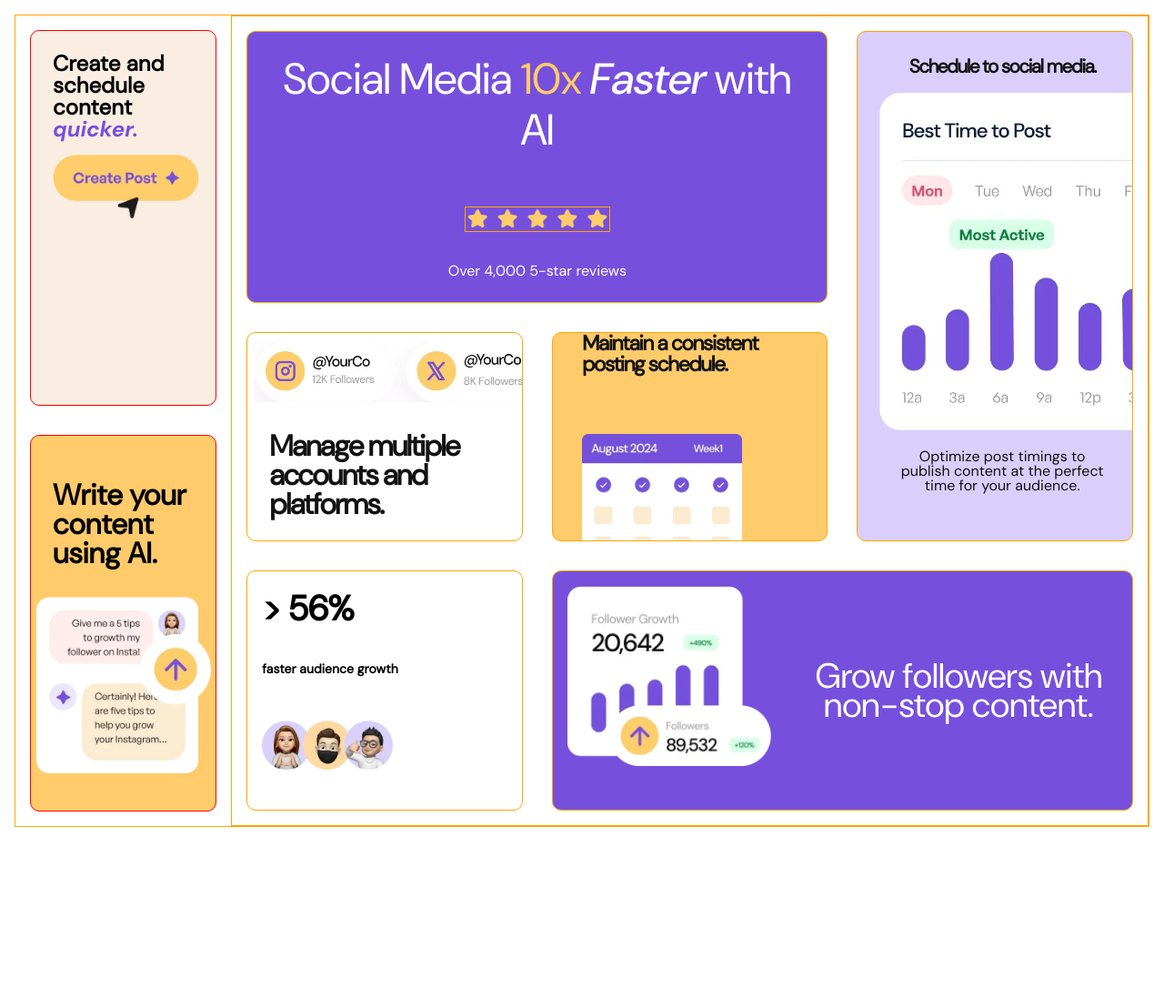
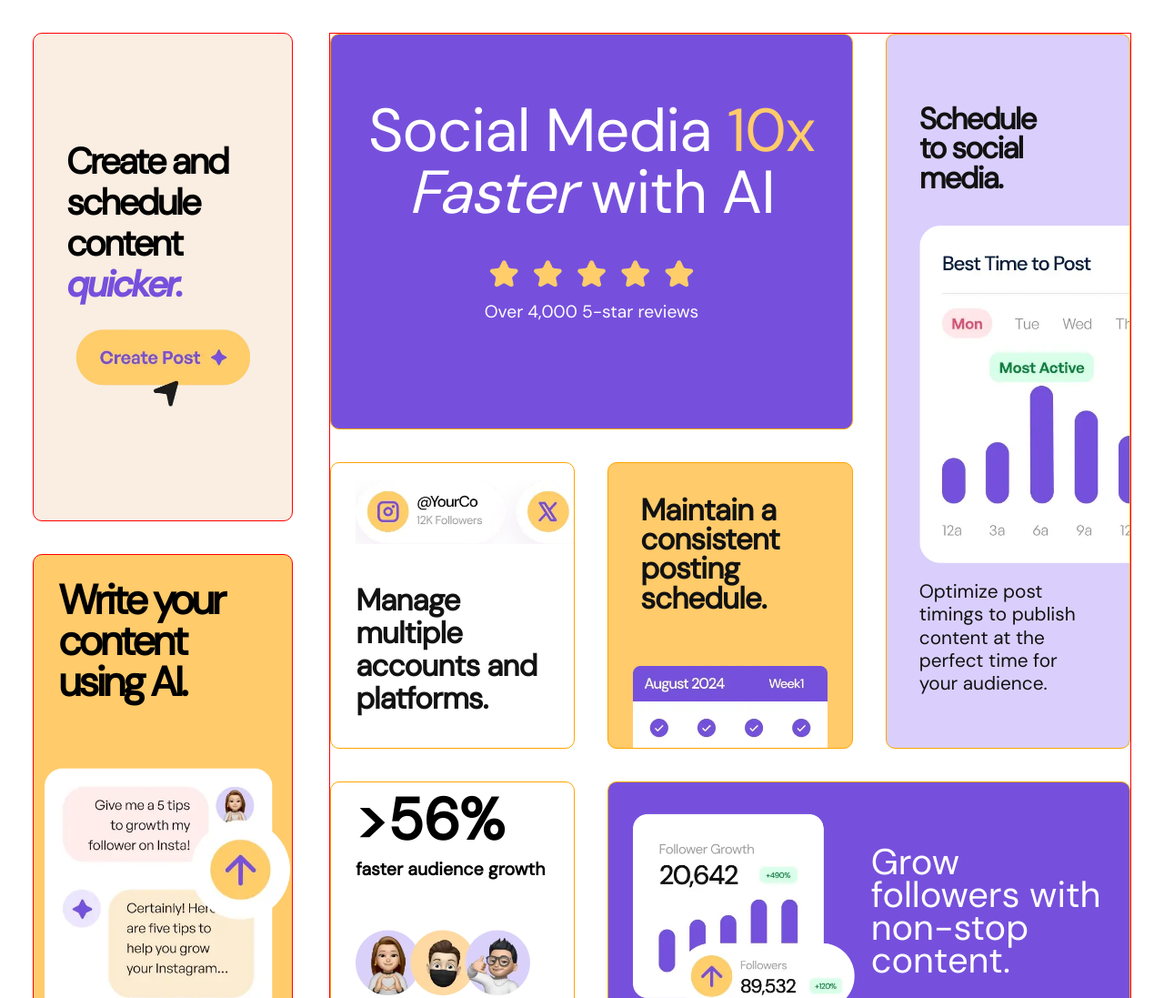
Before and after one commit to djeymiquel-dev/winc-css-project, a plain HTML site: page index.html in a window 1280 px wide. Shown: the top 1097 px of the page at 91% size. Before the commit the page ends 925 px from the top, so only its background shows below. Drawn offline with Linux system fonts and the light colour scheme.

Commit message:
Added tablet view media query
exit

```diff
--- a/css/normalize.css
+++ b/css/normalize.css
@@ -3,7 +3,7 @@ html {
   margin: 0;
   padding: 0;
   font-family: "DSSans", sans-serif;
-  font-size: 16px;
+  font-size: 18px;
 }
 
 *,
--- a/css/style.css
+++ b/css/style.css
@@ -13,7 +13,7 @@
   --Black: hsl(0, 0%, 7%);
 
   /* font size paragraph */
-  --paragraph-font-size: 18px;
+  --paragraph-font-size: 1rem;
 
   /* border-radius */
   --border-radius: 10px;
@@ -30,53 +30,71 @@
   --large-padding: 1.5rem;
   --xl-padding: 2rem;
 
-  /* font size */
-  --ratio: 1.618px;
+  /* font size based on golden ratio 1.618px */
+  --ratio: 0.09rem;
 
   --paragraaf: 1rem;
-  --small-para: 0.833;
-  --h1: 2.986rem;
-  --h2: 2.488rem;
-  --h3: 2.074rem;
-  --h4: 1.728rem;
-  --h5: 1.44rem;
-  --h6: 1.2rem;
 
-  --letter-spacing: -0.1rem;
+  /* 14px */
+  --small-para: 0.875rem;
+  --h1: 2.986rem; /* vw: 3.732vw */
+  --h2: 2.488rem; /* vw: 3.11vw */
+  --h3: 2.074rem; /* vw: 2.592vw */
+  --h4: 1.728rem; /* vw: 2.16vw */
+  --h5: 1.44rem; /* vw: 1.8vw */
+  --h6: 1.2rem; /* vw: 1.5vw */
+
+  /* vw */
+  --VW-H1: 3.732vw;
+  --VW-H2: 3.11vw;
+  --VW-H3: 2.592vw;
+  --VW-H4: 2.16vw;
+  --VW-H5: 1.8vw;
+  --VW-H6: 1.5vw;
+
+  --letter-spacing: -0.05rem;
+  --line-height: 1.3rem;
+
+  --Medium-500: 500 "DSSansMedium", sans-serif;
+  --Regular-500: 500 "DSSans", sans-serif;
+  --Italic-500: "DSSansItalic", sans-serif;
+
+  --Medium-400: 400 "DSSansMedium", sans-serif;
+  --Regular-400: 400 "DSSans", sans-serif;
+  --Italic-400: "DSSansItalic", sans-serif;
 }
 
 @font-face {
   font-family: "DSSans";
-  src: url("/assets/fonts/DMSans-VariableFont_opsz\,wght.ttf")
-    format("truetype");
-  font-weight: 400;
+  src: url("/assets/fonts/static/DMSans-Regular.ttf") format("truetype");
+}
+
+@font-face {
+  font-family: "DSSansMedium";
+  src: url("/assets/fonts/static/DMSans-Medium.ttf") format("truetype");
 }
 
 @font-face {
   font-family: "DSSansItalic";
-  src: url("/assets/fonts/DMSans-Italic-VariableFont_opsz\,wght.ttf")
-    format("truetype");
-  /* font-weight: 400; */
+  src: url("/assets/fonts/static/DMSans-MediumItalic.ttf") format("truetype");
 }
 
 /* mobile layout */
-
+@media (min-width: 320px) {
   .flex-container {
     display: flex;
     flex-direction: column;
     gap: 2rem;
-  padding: var(--normal-padding);
+    padding: var(--small-padding);
   }
 
   .flex-items {
     border-radius: var(--border-radius);
-  border: var(--border-red);
   }
 
   .card-1 {
     display: flex;
     flex-direction: column;
-  justify-content: center;
     align-items: center;
     padding: var(--large-padding);
     color: var(--White);
@@ -86,14 +104,20 @@
   }
 
   .card-1 h1 {
-  font-size: clamp(2.422rem, 5vw, var(--h1));
-  font-weight: 500;
-  line-height: 2.5rem;
+    font: var(--Medium-500);
+    font-size: clamp(var(--h3), 6vw, var(--h1));
+    line-height: 0.9em;
+    letter-spacing: var(--letter-spacing);
+    max-width: 80vw;
+    /* padding: 0 10vw; */
+    /* margin: 0 clamp(0.5rem, min(3vw, 3rem), 6rem); */
+    padding: 0 clamp(0.5rem, min(3.5vw, 3rem), 4rem);
     margin-bottom: var(--large-margin);
+    /* margin: 0 7rem; */
   }
 
   .card-1 img {
-  border: var(--border-orange);
+    /* border: var(--border-orange); */
     width: 10rem;
     height: auto;
     margin: 0;
@@ -101,9 +125,7 @@
   }
 
   .card-1 p {
-  /* margin-top: var(--small-margin); */
-  font-size: var(--small-para);
-  font-weight: 100;
+    font: var(--Regular-400);
     margin-bottom: var(--normal-margin);
   }
 
@@ -111,48 +133,49 @@
     color: var(--Yellow-500);
   }
 
-.span-Faster {
-  font-family: "DSSansItalic", sans-serif;
+  .card-1 h1 .span-Faster {
+    font: var(--Italic-500);
+    font-style: italic;
   }
 
   .card-2 {
     display: flex;
     flex-direction: column;
-  padding: 0.5rem;
+    align-items: flex-start;
+    padding: var(--normal-padding);
     overflow: hidden;
   }
 
   .card-2 img {
-  width: 18rem;
+    width: 14rem;
     height: auto;
+    margin-bottom: var(--small-margin);
   }
 
   .card-2 h2 {
     color: var(--Black);
-  font-size: var(--h5);
-  line-height: 1.4rem;
+    font-size: clamp(var(--h6), 5vw, var(--h4));
+    line-height: var(--line-height);
     letter-spacing: var(--letter-spacing);
-  margin: clamp(0.2rem, 0.5rem, 1.5rem);
   }
-/* padding-left: var(--normal-padding); */
 
   .card-3 {
     position: relative;
-  display: block;
+    display: flex;
     flex-direction: column;
-  align-items: center;
+    align-items: flex-start;
     background-color: var(--Yellow-500);
     padding: 1rem 1rem 0 1rem;
     overflow: hidden;
   }
 
   .card-3 h2 {
+    font-size: clamp(var(--h6), 5vw, var(--h4));
+    line-height: var(--line-height);
+    letter-spacing: var(--letter-spacing);
     color: var(--Black);
     position: relative;
-  font-size: var(--h5);
-  line-height: 1.4rem;
-  letter-spacing: var(--letter-spacing);
-  margin-bottom: 9rem;
+    margin-bottom: 8rem;
   }
 
   /* position: absolute; */
@@ -161,7 +184,6 @@
     width: 11rem;
     height: auto;
     max-width: 100%;
-  /* object-fit: cover; */
     margin-top: var(--normal-margin);
     position: absolute;
   }
@@ -169,39 +191,32 @@
   .card-4 {
     color: var(--Black);
     background-color: var(--Purple-100);
-  padding: var(--small-padding);
     text-align: center;
     overflow: hidden;
-}
-
-.card-4 img {
-  width: 16rem;
-  margin-top: var(--normal-margin);
-  margin-bottom: var(--normal-margin);
   }
 
   .card-4 h2 {
     font-size: 1.3rem;
     letter-spacing: -0.1rem;
-  margin-top: var(--normal-margin);
+    margin: 1rem 0 1rem 0;
+  }
+  .card-4 img {
+    width: 15rem;
+    height: auto;
+    margin-bottom: var(--normal-margin);
   }
 
   .card-4 p {
     line-height: 1rem;
-  margin-bottom: var(--normal-margin);
-  margin-left: var(--normal-margin);
-  margin-right: var(--normal-margin);
+    margin: 0 1rem 2rem 1rem;
   }
 
   .card-5 {
     display: flex;
     flex-direction: column;
-  /* justify-content: center; */
+    align-items: center;
     color: var(--White);
     background-color: var(--Purple-500);
-  padding: 3rem;
-  padding-top: var(--normal-padding);
-  padding-bottom: var(--normal-padding);
     text-align: center;
     overflow: hidden;
   }
@@ -209,12 +224,16 @@
   .card-5 img {
     width: 12rem;
     height: auto;
-  margin-bottom: var(--xl-margin);
+    margin: 1rem 2rem 2rem 2rem;
   }
 
   .card-5 h2 {
-  line-height: 1.3rem;
-  font-weight: 585;
+    font-family: var(--Medium-400);
+    font-size: calc(var(--h6) + 0.3rem);
+    line-height: var(--line-height);
+    font-weight: 400;
+    padding-right: 1rem;
+    margin: 0rem 1rem 1.5rem 2rem;
   }
 
   .card-6 {
@@ -229,7 +248,7 @@
   }
 
   .card-6 p {
-  font-size: 0.875rem;
+    font-size: var(--small-para);
     font-weight: 600;
     margin-bottom: var(--normal-margin);
   }
@@ -248,8 +267,11 @@
   }
 
   .card-7 h2 {
+    font-size: calc(var(--h4) - 0.2rem);
+    font-weight: 600;
+    line-height: var(--line-height);
+    letter-spacing: var(--letter-spacing);
     margin-bottom: var(--normal-margin);
-  line-height: 1.5rem;
   }
 
   .card-7 img {
@@ -265,29 +287,140 @@
   .card-8 {
     display: flex;
     flex-direction: column;
+    align-items: flex-start;
     background-color: var(--Yellow-500);
     padding: var(--normal-padding);
     overflow: hidden;
   }
 
   .card-8 h2 {
-  line-height: 1.4rem;
-  margin-left: var(--small-margin);
-  margin-top: var(--small-margin);
+    line-height: var(--line-height);
+    letter-spacing: var(--letter-spacing);
+    box-sizing: border-box;
   }
 
   .card-8 img {
     width: 12rem;
-  margin-top: var(--small-margin);
+    height: auto;
+    margin-top: var(--normal-margin);
+  }
 }
 
-@media (min-width: 700px) {
+@media (min-width: 768px) {
+  .grid-container-1 {
+    display: grid;
+    grid-template-columns: 1fr 1fr;
+    grid-template-rows: repeat(4, 1fr);
+    gap: 2rem;
+    /* padding: ; */
+  }
+
+  .grid-container-1 {
+    border: var(--border-red);
+  }
+
+  .card-1 {
+    display: flex;
+    flex-direction: column;
+    padding: 0;
+    margin: 0;
+    gap: 0;
+    grid-column: 1/3;
+    grid-row: 1;
+  }
+
+  .card-1 h1 {
+    /* padding: 0 12vw; */
+    padding: 0 clamp(0.5rem, 7.5vw, 6rem);
+    margin-top: 1.5rem;
+  }
+
+  .card-2 {
+    display: block;
+    flex-direction: column;
+    gap: 0;
+  }
+
+  .card-2 img {
+    width: 45vw;
+  }
+
+  .card-2 h2 {
+    font-size: 3.75vw;
+    line-height: 2.2rem;
+    padding-right: 2rem;
+    margin: 0 auto;
+  }
+
+  .card-3 {
+    display: flex;
+    flex-direction: column;
+    gap: 0;
+  }
+
+  .card-3 img {
+    width: 36vw;
+    position: absolute;
+    margin: 0;
+    align-self: center;
+  }
+
+  .card-3 h2 {
+    font-size: 3.75vw;
+    line-height: 2.2rem;
+    line-height: clamp(1.2rem, 1.7rem, 2.5rem);
+    margin: 0;
+    padding: 0 5rem 0 0;
+  }
+
+  .card-4 {
+    display: flex;
+    flex-direction: row;
+    grid-column: 1/3;
+    grid-row: 4;
+  }
+
+  .card-4 img {
+    width: 50vw;
+    height: auto;
+  }
+
+  .card-5 {
+    display: flex;
+    flex-direction: column;
+  }
+
+  .card-6 {
+    display: flex;
+    flex-direction: co;
+  }
+
+  .grid-container-2 {
+    display: grid;
+    grid-template-columns: 1fr 1fr;
+    grid-template-rows: 1fr;
+    gap: 2rem;
+  }
+
+  .card-7 {
+    display: flex;
+    flex-direction: column;
+  }
+
+  .card-8 {
+    display: flex;
+    flex-direction: column;
+  }
+}
+
+@media (min-width: 1025px) {
   .main-grid {
     display: grid;
     grid-template-columns: 6;
     grid-template-rows: 1;
-    border: var(--border-orange);
-    margin: var(--normal-margin);
+    gap: 2.222rem;
+    padding: 2rem;
+    /* margin: var(--normal-margin); */
   }
 
   .grid-container-1 {
@@ -295,117 +428,179 @@
     grid-template-columns: repeat(3, 1fr);
     grid-template-rows: repeat(3, auto);
     gap: 2rem;
-    grid-column: 2/7;
+    grid-column: 2/6;
     grid-row: 1;
+    padding: 0;
+  }
+
+  .grid-container-1 article {
     border: var(--border-orange);
   }
 
   .card-1 {
     display: flex;
-    flex-direction: column;
+    gap: 0;
     grid-column: 1/3;
     grid-row: 1;
-    /* padding: var(--normal-padding); */
+    padding: 0;
+    margin: 0;
+    /* padding: 4rem 0 0rem 0; */
   }
 
   .card-1 img {
-    margin-bottom: 0;
+    width: 18vw;
+    margin-bottom: 0.5rem;
   }
 
   .card-1 h1 {
-    flex: 0 0 auto;
-    line-height: clamp(2.8rem, 3.5rem, 3.5rem);
+    padding: 0 1rem;
+    /* font-weight: 600; */
+    font-size: 5.2vw;
+    line-height: 3.8rem;
+    margin: 4rem 0 2rem 0;
   }
 
   .card-1 p {
-    margin: 0;
+    font-family: var(--Regular-500);
+    font-size: 1.5vw;
+    margin-bottom: 4rem;
   }
 
   .card-2 {
     display: flex;
     flex-direction: column;
+    justify-content: space-between;
+    gap: 0;
     grid-column: 1;
     grid-row: 2;
   }
 
   .card-2 img {
-    width: 20rem;
+    width: 26.5vw;
     height: auto;
+    margin: 1rem 0 0 1.5rem;
   }
 
   .card-2 h2 {
-    font-size: clamp(1rem, 3vw, 2rem);
+    font-size: var(--VW-H3);
+    /* font-size: clamp(1rem, 2.16vw, var(--h4)); */
     margin: clamp(0.7rem, 1rem, 1.2rem);
     line-height: 2rem;
-    margin-top: 0;
+    margin: 0 1rem 2rem 1.5rem;
+    padding-right: 1rem;
   }
 
   .card-3 {
-    display: block;
+    display: flex;
+    flex-direction: column;
+    align-items: center;
+    gap: 0;
     grid-column: 2;
     grid-row: 2;
-    margin: 0;
-    padding: var(--xl-padding);
-    padding-top: 0;
+    padding: 2rem 2rem;
   }
 
-  /* .card-3 img {
-    display: block;
+  .card-3 img {
     position: absolute;
-    bottom: -6rem;
+    align-self: center;
+    bottom: -4rem;
     width: 80%;
-    height: auto;
-  } */
+    margin: 0 auto;
+  }
 
-  .card-3 h3 {
-    font-size: clamp(1rem, 3vw, 2rem);
-    line-height: 1.15em;
+  .card-3 h2 {
+    font-size: var(--VW-H3);
+    /* font-size: clamp(1rem, 2.16vw, var(--h4)); */
+    line-height: 1.8rem;
     text-align: left;
+    align-self: center;
+    margin: 0;
+    padding: 0 2.5rem 0 0;
   }
 
   .card-4 {
-    display: block;
+    display: flex;
+    flex-direction: column;
+    justify-content: center;
+    gap: 0;
     grid-column: 3;
     grid-row: 1/3;
-    padding-left: var(--large-padding);
+    padding: 0 0 0 2rem;
   }
 
   .card-4 img {
-    width: 26rem;
+    width: 32.5vw;
     height: auto;
+    flex-shrink: 1;
   }
 
-  .card-4 h3 {
-    font-size: 1.8rem;
-    line-height: 1.5rem;
+  .card-4 h2 {
+    font-size: 2.592vw;
+    /* font-size: clamp(1rem, 3vw, var(--h3)); */
+    line-height: 1.8rem;
     text-align: left;
-    margin-top: 2rem;
+    margin: 3rem 0 2rem 0;
+    padding-right: 4rem;
+  }
+
+  .card-4 p {
+    font-family: var(--Regular-400);
+    font-size: 1.625vw;
+    line-height: 1.4rem;
+    text-align: left;
+    margin: 0 1rem 2rem 0;
+    padding-right: 2rem;
   }
 
   .card-5 {
     display: flex;
     flex-direction: row;
     justify-content: center;
-    align-items: center;
+    justify-self: flex-start;
     grid-column: 2/4;
     grid-row: 3;
-    padding: var(--normal-padding);
+    gap: 1rem;
+    padding-left: 1.5rem;
   }
   .card-5 img {
-    width: 14rem;
+    display: flex;
+    width: 19vw;
     height: auto;
+    margin: 0;
   }
 
   .card-5 h2 {
-    font-size: clamp(2rem, 3vw, 3rem);
+    font-size: 3.11vw;
+    /* font-size: clamp(2rem, 3vw, var(--h2)); */
     line-height: 2rem;
+    margin: 0 0rem 0 0;
+    text-align: left;
+    padding: 0 1rem 0 0;
   }
 
   .card-6 {
     display: flex;
     flex-direction: column;
+    justify-content: flex-start;
+    align-items: flex-start;
+    gap: 0;
+    padding: 0 0 1.5rem 1.5rem;
     grid-column: 1;
     grid-row: 3;
+  }
+
+  .card-6 h1 {
+    font-size: 5vw;
+  }
+
+  .card-6 p {
+    font-size: 1.525vw;
+    margin-bottom: 3rem;
+  }
+
+  .card-6 img {
+    width: 15vw;
+    height: auto;
   }
 
   /* grid 2 start  */
@@ -413,32 +608,59 @@
     display: grid;
     grid-template-columns: 1fr;
     grid-template-rows: repeat(4, 1fr);
+    padding: 0;
+    width: 22.361vw;
+  }
+
+  .grid-container-2 article {
+    border: var(--border-red);
   }
 
   .card-7 {
     display: flex;
     flex-direction: column;
+    justify-content: center;
+    align-items: flex-start;
+    gap: 1.5rem;
+    padding: 1rem;
     grid-column: 1;
     grid-row: 1/3;
+  }
+
+  .card-7 h2 {
+    font-family: var(--Regular-500);
+    font-size: var(--VW-H2);
+    line-height: 2.5rem;
+    letter-spacing: -0.15rem;
+    margin: 0 0 0 1rem;
+  }
+
+  .card-7 img {
+    align-self: center;
+    width: 15vw;
   }
 
   .card-8 {
     display: flex;
     flex-direction: column;
-    justify-content: center;
-    align-items: center;
+    justify-content: space-between;
     grid-column: 1;
     grid-row: 3/5;
-    /* padding: var(--normal-padding); */
+    padding: 1.5rem 0 1.5rem 0.5rem;
+    gap: 4rem;
   }
 
   .card-8 img {
-    width: 12rem;
-    margin-top: 2rem;
+    width: 15rem;
+    height: auto;
+    margin: 0;
+    align-self: center;
   }
 
   .card-8 h2 {
-    font-size: 2rem;
-    line-height: 2rem;
+    font-size: calc(var(--VW-H2) + 0.3rem);
+    letter-spacing: -0.2rem;
+    line-height: 2.5rem;
+    padding: 0 2.5rem 0 1rem;
   }
 }
```
Also changed, not shown: index.html (+1 -1 lines). Lines whose indentation alone changed are shown as unchanged.
